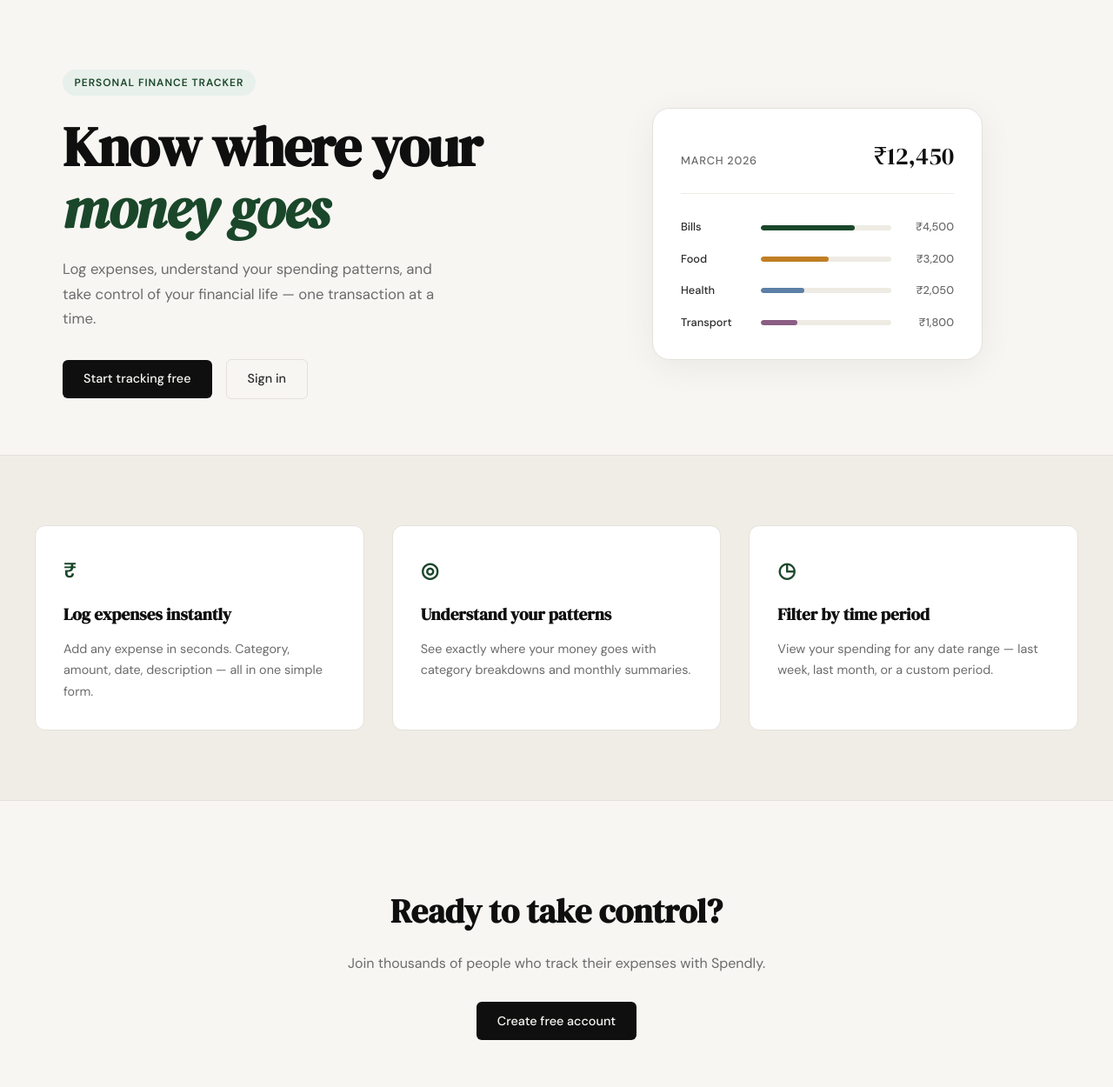
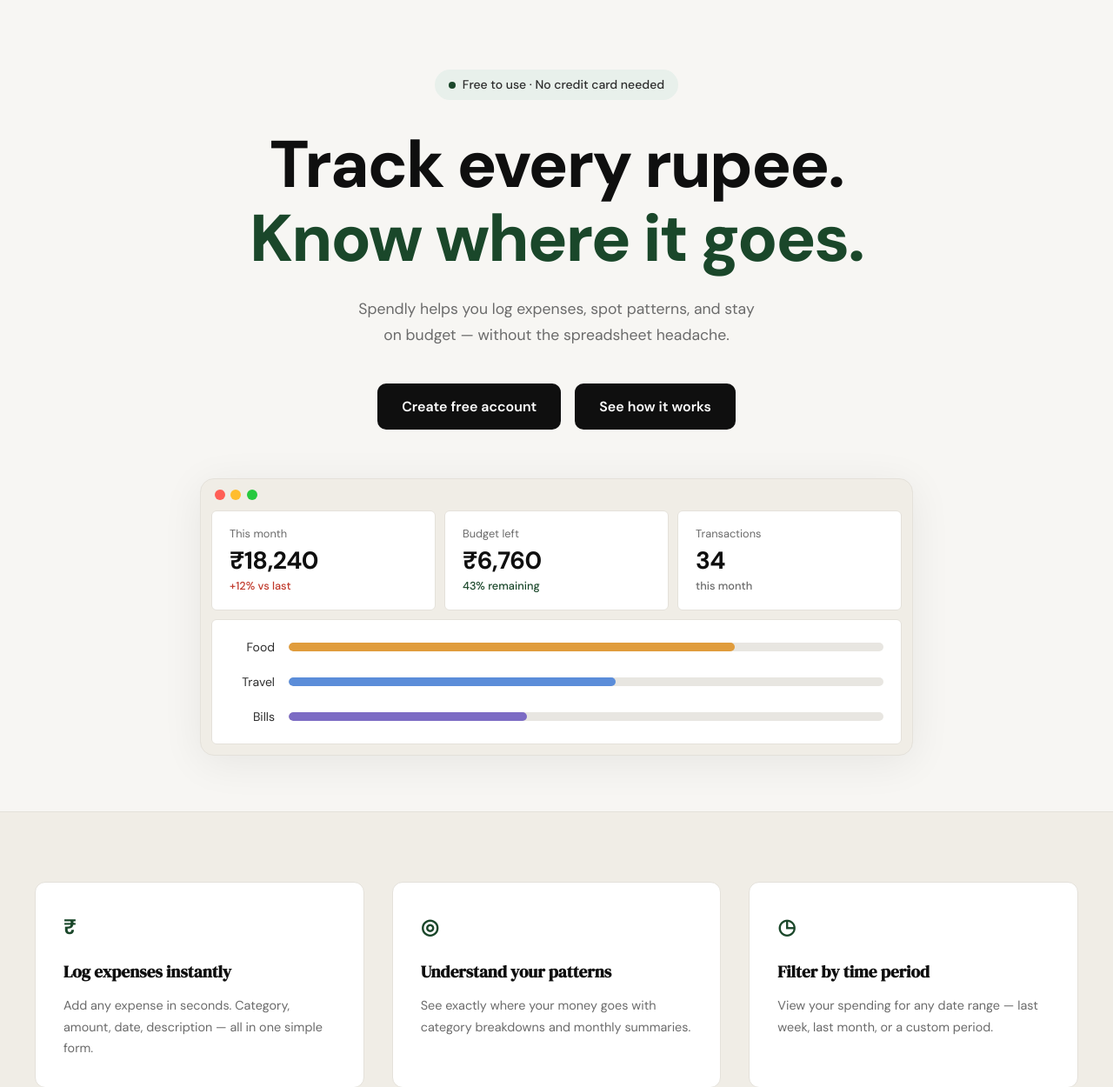
Before and after one commit to MuazamAbbas/spendly, a Flask app: page / in a window 1280 px wide. Shown: the part 61-1311 px from the top of the page at 87% size. Run offline with Flask 3, Linux system fonts and the light colour scheme.

Commit message:
landing: redesign hero section to match mockup

```diff
--- /dev/null
+++ b/static/css/landing.css
@@ -0,0 +1,212 @@
+/* ------------------------------------------------------------------ */
+/* Hero — centered single-column layout (overrides style.css)         */
+/* ------------------------------------------------------------------ */
+
+.hero {
+    display: block;
+    padding: 5rem 2rem 4rem;
+    text-align: center;
+    max-width: none;
+}
+
+.hero-center {
+    max-width: 820px;
+    margin: 0 auto;
+}
+
+/* Badge */
+.hero-badge {
+    display: inline-flex;
+    align-items: center;
+    gap: 0.5rem;
+    background: var(--accent-light);
+    color: var(--ink-soft);
+    font-size: 0.875rem;
+    font-weight: 500;
+    padding: 0.4rem 1rem;
+    border-radius: 999px;
+    margin-bottom: 2rem;
+    letter-spacing: normal;
+    text-transform: none;
+}
+
+.hero-badge-dot {
+    width: 8px;
+    height: 8px;
+    background: var(--accent);
+    border-radius: 50%;
+    flex-shrink: 0;
+}
+
+/* Title */
+.hero-title {
+    font-family: var(--font-body);
+    font-weight: 800;
+    font-size: clamp(2.75rem, 6vw, 4.75rem);
+    line-height: 1.12;
+    letter-spacing: -0.025em;
+    color: var(--ink);
+    margin-bottom: 1.5rem;
+}
+
+.hero-title em {
+    font-style: normal;
+    color: var(--accent);
+}
+
+/* Subtitle */
+.hero-subtitle {
+    font-size: 1.1rem;
+    color: var(--ink-muted);
+    line-height: 1.7;
+    max-width: 540px;
+    margin: 0 auto 2.5rem;
+}
+
+/* Actions */
+.hero-actions {
+    display: flex;
+    gap: 1rem;
+    justify-content: center;
+    margin-bottom: 3.5rem;
+}
+
+.btn-hero-dark {
+    display: inline-block;
+    background: var(--ink);
+    color: #fff;
+    padding: 0.85rem 1.75rem;
+    border-radius: 10px;
+    font-family: var(--font-body);
+    font-size: 1rem;
+    font-weight: 600;
+    text-decoration: none;
+    transition: background 0.2s;
+}
+
+.btn-hero-dark:hover {
+    background: var(--accent);
+}
+
+/* ------------------------------------------------------------------ */
+/* Dashboard mock                                                      */
+/* ------------------------------------------------------------------ */
+
+.hero-dashboard {
+    background: var(--paper-warm);
+    border: 1px solid var(--border);
+    border-radius: 16px;
+    overflow: hidden;
+    box-shadow: 0 8px 48px rgba(0, 0, 0, 0.07);
+    text-align: left;
+}
+
+.dashboard-chrome {
+    padding: 0.75rem 1rem;
+    display: flex;
+    align-items: center;
+    gap: 0.4rem;
+}
+
+.chrome-dot {
+    width: 12px;
+    height: 12px;
+    border-radius: 50%;
+}
+
+.dot-red    { background: #ff5f56; }
+.dot-yellow { background: #ffbd2e; }
+.dot-green  { background: #27c93f; }
+
+.dashboard-body {
+    margin: 0 0.75rem 0.75rem;
+    display: flex;
+    flex-direction: column;
+    gap: 0.625rem;
+}
+
+/* Stat cards */
+.dashboard-stats {
+    display: grid;
+    grid-template-columns: repeat(3, 1fr);
+    gap: 0.625rem;
+}
+
+.stat-card {
+    background: var(--paper-card);
+    border: 1px solid var(--border);
+    border-radius: var(--radius-sm);
+    padding: 1rem 1.25rem;
+    display: flex;
+    flex-direction: column;
+    gap: 0.2rem;
+}
+
+.stat-label {
+    font-size: 0.8rem;
+    color: var(--ink-muted);
+}
+
+.stat-value {
+    font-family: var(--font-body);
+    font-weight: 700;
+    font-size: 1.75rem;
+    color: var(--ink);
+    line-height: 1.2;
+    letter-spacing: -0.02em;
+}
+
+.stat-sub {
+    font-size: 0.8rem;
+    font-weight: 500;
+}
+
+.stat-danger  { color: var(--danger); }
+.stat-success { color: var(--accent); }
+.stat-muted   { color: var(--ink-muted); }
+
+/* Bar chart */
+.dashboard-bars {
+    background: var(--paper-card);
+    border: 1px solid var(--border);
+    border-radius: var(--radius-sm);
+    padding: 1.25rem 1.25rem 1.25rem;
+    display: flex;
+    flex-direction: column;
+    gap: 1.1rem;
+}
+
+.dash-bar-row {
+    display: grid;
+    grid-template-columns: 52px 1fr;
+    align-items: center;
+    gap: 1rem;
+}
+
+.dash-bar-label {
+    font-size: 0.875rem;
+    color: var(--ink-soft);
+    text-align: right;
+}
+
+.dash-bar-track {
+    height: 10px;
+    background: #e8e6e1;
+    border-radius: 999px;
+    overflow: hidden;
+}
+
+.dash-bar {
+    height: 100%;
+    border-radius: 999px;
+}
+
+/* ------------------------------------------------------------------ */
+/* Responsive                                                          */
+/* ------------------------------------------------------------------ */
+
+@media (max-width: 700px) {
+    .dashboard-stats { grid-template-columns: 1fr; }
+    .hero-subtitle br { display: none; }
+    .hero-actions { flex-direction: column; align-items: center; }
+}
--- a/templates/landing.html
+++ b/templates/landing.html
@@ -2,59 +2,75 @@
 
 {% block title %}Spendly — Track Every Rupee{% endblock %}
 
+{% block head %}
+<link href="https://fonts.googleapis.com/css2?family=DM+Sans:wght@700;800&display=swap" rel="stylesheet">
+<link rel="stylesheet" href="{{ url_for('static', filename='css/landing.css') }}">
+{% endblock %}
+
 {% block content %}
 
 <section class="hero">
-    <div class="hero-inner">
-        <div class="hero-badge">Personal Finance Tracker</div>
+    <div class="hero-center">
+        <div class="hero-badge">
+            <span class="hero-badge-dot"></span>
+            Free to use · No credit card needed
+        </div>
         <h1 class="hero-title">
-            Know where your<br>
-            <em>money goes</em>
+            Track every rupee.<br>
+            <em>Know where it goes.</em>
         </h1>
         <p class="hero-subtitle">
-            Log expenses, understand your spending patterns,
-            and take control of your financial life —
-            one transaction at a time.
+            Spendly helps you log expenses, spot patterns, and stay<br>
+            on budget — without the spreadsheet headache.
         </p>
         <div class="hero-actions">
-            <a href="{{ url_for('register') }}" class="btn-primary">Start tracking free</a>
-            <a href="{{ url_for('login') }}" class="btn-ghost">Sign in</a>
+            <a href="{{ url_for('register') }}" class="btn-hero-dark">Create free account</a>
+            <a href="#" class="btn-hero-dark">See how it works</a>
         </div>
-    </div>
-    <div class="hero-visual">
-        <div class="mock-card">
-            <div class="mock-card-header">
-                <span class="mock-label">March 2026</span>
-                <span class="mock-total">₹12,450</span>
+
+        <div class="hero-dashboard">
+            <div class="dashboard-chrome">
+                <span class="chrome-dot dot-red"></span>
+                <span class="chrome-dot dot-yellow"></span>
+                <span class="chrome-dot dot-green"></span>
             </div>
-            <div class="mock-bars">
-                <div class="mock-bar-row">
-                    <span class="mock-cat">Bills</span>
-                    <div class="mock-bar-track">
-                        <div class="mock-bar" style="width: 72%"></div>
+            <div class="dashboard-body">
+                <div class="dashboard-stats">
+                    <div class="stat-card">
+                        <span class="stat-label">This month</span>
+                        <span class="stat-value">₹18,240</span>
+                        <span class="stat-sub stat-danger">+12% vs last</span>
                     </div>
-                    <span class="mock-amt">₹4,500</span>
+                    <div class="stat-card">
+                        <span class="stat-label">Budget left</span>
+                        <span class="stat-value">₹6,760</span>
+                        <span class="stat-sub stat-success">43% remaining</span>
+                    </div>
+                    <div class="stat-card">
+                        <span class="stat-label">Transactions</span>
+                        <span class="stat-value">34</span>
+                        <span class="stat-sub stat-muted">this month</span>
+                    </div>
                 </div>
-                <div class="mock-bar-row">
-                    <span class="mock-cat">Food</span>
-                    <div class="mock-bar-track">
-                        <div class="mock-bar mock-bar-2" style="width: 52%"></div>
+                <div class="dashboard-bars">
+                    <div class="dash-bar-row">
+                        <span class="dash-bar-label">Food</span>
+                        <div class="dash-bar-track">
+                            <div class="dash-bar" style="width: 75%; background: #e09c3c;"></div>
+                        </div>
                     </div>
-                    <span class="mock-amt">₹3,200</span>
-                </div>
-                <div class="mock-bar-row">
-                    <span class="mock-cat">Health</span>
-                    <div class="mock-bar-track">
-                        <div class="mock-bar mock-bar-3" style="width: 33%"></div>
+                    <div class="dash-bar-row">
+                        <span class="dash-bar-label">Travel</span>
+                        <div class="dash-bar-track">
+                            <div class="dash-bar" style="width: 55%; background: #5b8dd9;"></div>
+                        </div>
                     </div>
-                    <span class="mock-amt">₹2,050</span>
-                </div>
-                <div class="mock-bar-row">
-                    <span class="mock-cat">Transport</span>
-                    <div class="mock-bar-track">
-                        <div class="mock-bar mock-bar-4" style="width: 28%"></div>
+                    <div class="dash-bar-row">
+                        <span class="dash-bar-label">Bills</span>
+                        <div class="dash-bar-track">
+                            <div class="dash-bar" style="width: 40%; background: #7c6bc4;"></div>
+                        </div>
                     </div>
-                    <span class="mock-amt">₹1,800</span>
                 </div>
             </div>
         </div>
```
